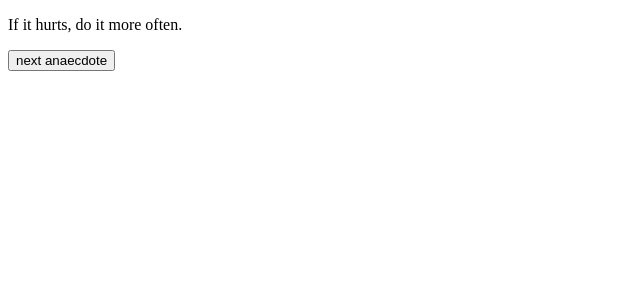
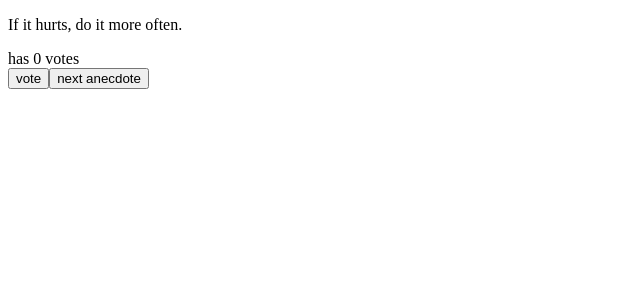
Before and after one commit to legalNameIsGwyn/Gwyn_fullstackopen_part1, a React (Vite) app: page / in a window 1280 px wide. Shown: the top 300 px of the page, without its empty margins (0-640 px from the left). Built offline with nearby package versions, Linux system fonts and the light colour scheme.

Commit message:
Exercise 1.13 Anecdote Complete

```diff
--- a/src/App.jsx
+++ b/src/App.jsx
@@ -87,18 +87,27 @@ const App = () => {
   ]
 
   const [selected, setSelected] = useState(0)
+  const [votes, setVotes] = useState(Array(8).fill(0)) // create array w/ 0's
 
   const handleNewAnec = () => {
-    let rand = Math.floor(Math.random() * anecdotes.length - 1) + 1
+    let rand = Math.floor(Math.random() * anecdotes.length)
     setSelected(rand)
   }
+
+  const handleVote = () => {
+    // creates new array; let temp = votes is a reference to an existing array
+    const updatedVotes = [...votes];
+    updatedVotes[selected]++;
+    setVotes(updatedVotes);
+  };
+
 
   return (
     <div>
       <Anecdote anecdote={anecdotes[selected]}/>
-      <button onClick={() => handleNewAnec()}>
-        next anaecdote
-      </button>
+      <Votes voteCount={votes[selected]}/> <br/>
+      <Button text="vote" handler={() => handleVote()}/>
+      <Button text="next anecdote" handler={() => handleNewAnec()}/>
     </div>
   )
 }
@@ -111,5 +120,20 @@ const Anecdote = ({anecdote}) => {
    );
 }
 
+const Button = ({text, handler}) =>
+  <button onClick={handler}>
+    {text}
+  </button>
+
+
+const Votes = ({voteCount}) => {
+  return (
+    <>
+      has {voteCount} votes
+    </>
+  );
+}
+
+
 
 export default App
```
